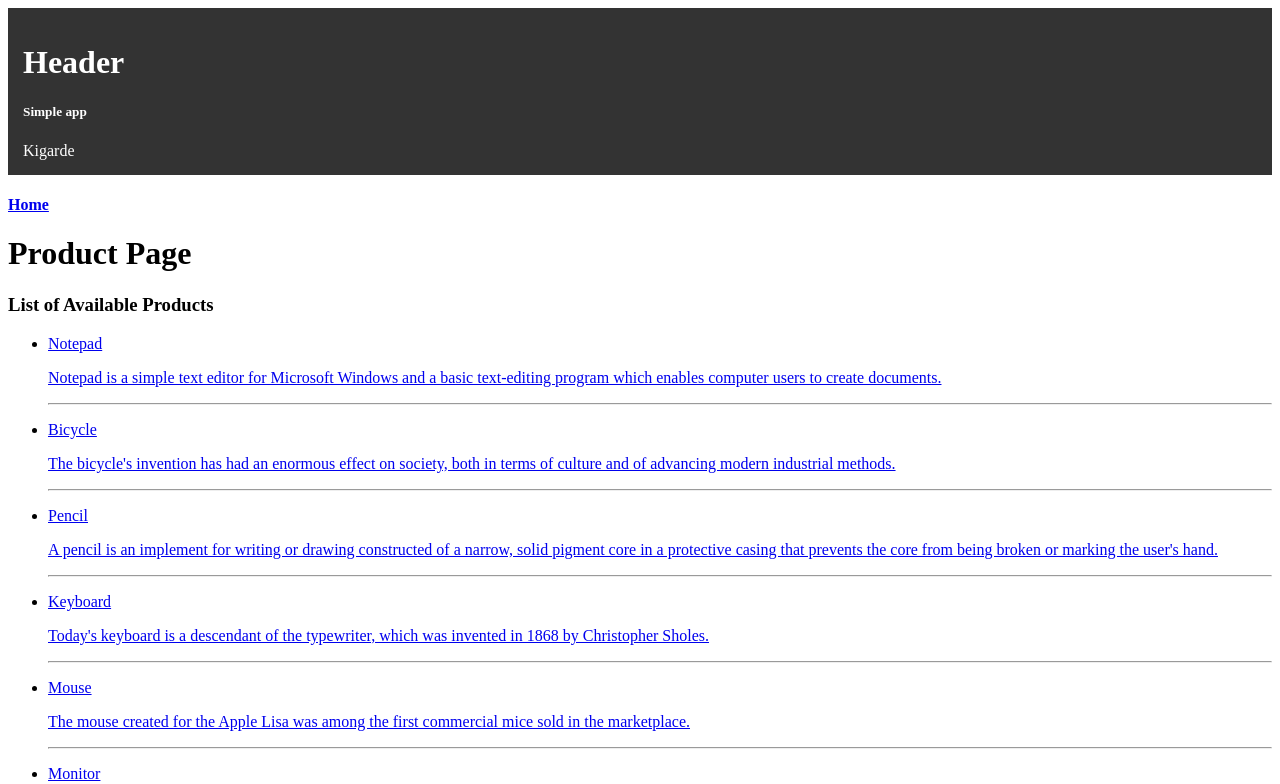
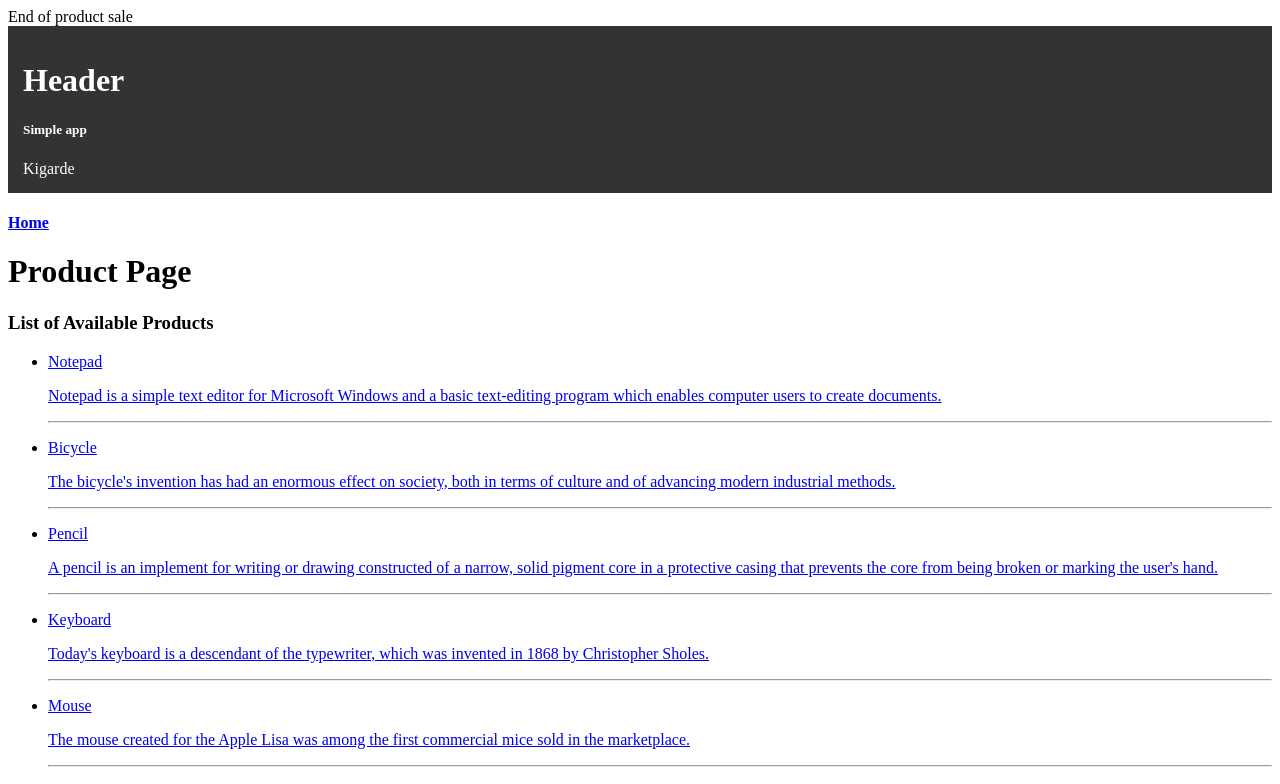
Before and after one commit to MISTOM/SvelteProject, a SvelteKit app: page /product in a window 1280 px wide. Shown: the top 784 px of the page. Built offline with nearby package versions, Linux system fonts and the light colour scheme; data requests are answered from the project's data file.

Commit message:
load data from child components

```diff
--- a/src/routes/+layout.svelte
+++ b/src/routes/+layout.svelte
@@ -11,6 +11,17 @@
     <title> { $page.data.title || 'Sveltekit Pilot'}</title>
 </svelte:head>
 
+{#if $page.data.notification}
+    <p> { $page.data.notification }</p>
+{/if}
+
+<style>
+    p {
+        margin: 0;
+
+    }
+</style>
+
 <Header {username}/>
 <slot/>
 <Footer/>
--- a/src/routes/product/+page.js
+++ b/src/routes/product/+page.js
@@ -3,9 +3,10 @@ import Product from "./Product.svelte";
 
 export const load =  async (loadEvent) => {
     console.log("Load function called in products page.js")
+    const notification = "End of product sale"
     const { data } = loadEvent
     return {
-        ...data,
+        ...data, notification,
         Component: Product
     }
 }
--- a/src/routes/product/[productId=integer]/+page.server.js
+++ b/src/routes/product/[productId=integer]/+page.server.js
@@ -17,8 +17,9 @@ export const load =  async (loadServerEvent) => {
     const title = "Product Details"
     const response = await fetch(`http://localhost:4000/products/${productId}`)
     const product = await response.json()
+    const notification = "End of 50% off sale"
 
     return {
-        title, product
+        title, product, notification
     }
 }
```
